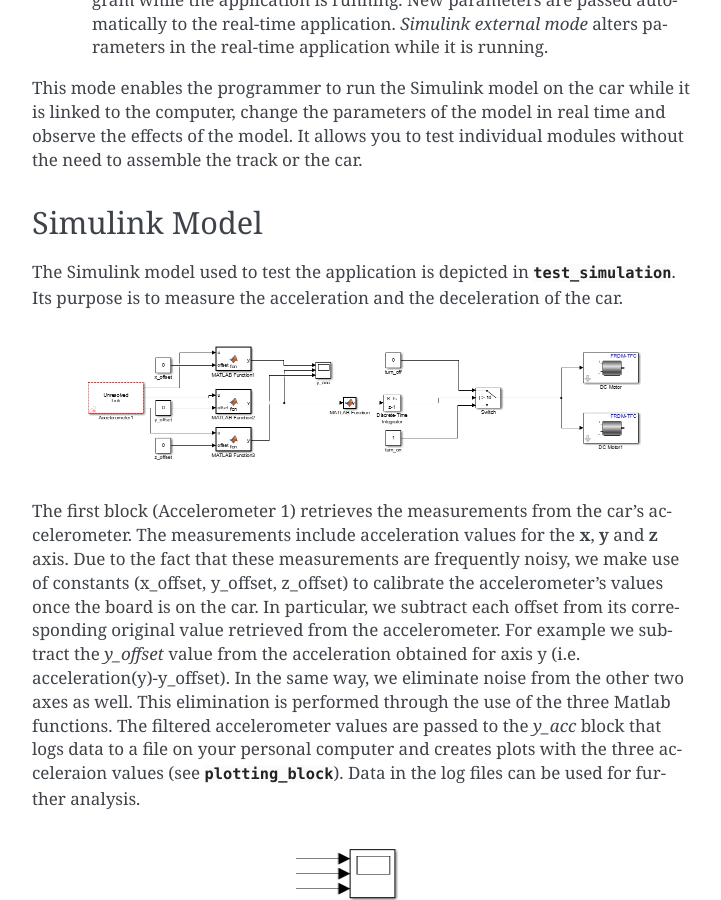
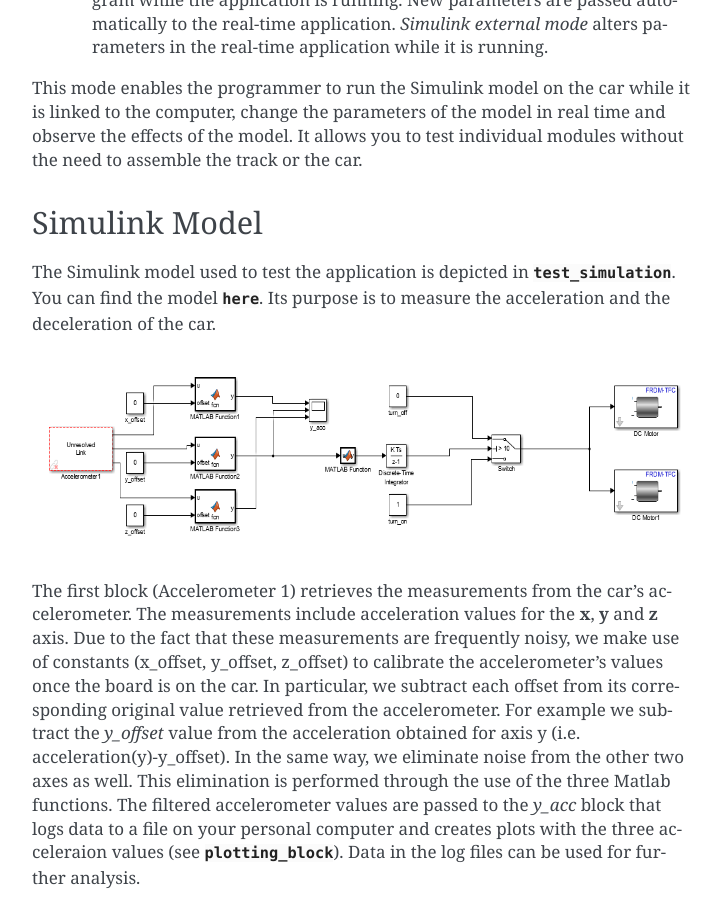
Before and after one commit to 0152la/FreescaleDocumentation, a Sphinx documentation site: the page built from source/testing.rst, in a window 1280 px wide and 900 px high, scrolled down 394 px. Shown: the whole window, without its empty margins (388-1109 px from the left). Built offline with Sphinx 7.4.7, drawn with Linux system fonts in a browser that asks for light colours.

Commit message:
updated testing

```diff
--- a/source/testing.rst
+++ b/source/testing.rst
@@ -13,28 +13,28 @@ This mode enables the programmer to run the Simulink model on the car while it i
 Simulink Model
 --------------
 
-The Simulink model used to test the application is depicted in :numref:`test_simulation`. Its purpose is to measure the acceleration and the deceleration of the car.
+The Simulink model used to test the application is depicted in :numref:`test_simulation`. You can find the model :download:`here <./accelerationTestUnit.slx>`. Its purpose is to measure the acceleration and the deceleration of the car.
 
 .. figure:: Pictures/test_simulation.PNG
-   :scale: 50 %
+   :scale: 70 %
    :name: test_simulation
 
 The first block (Accelerometer 1) retrieves the measurements from the car's accelerometer. The measurements include acceleration values for the **x**, **y** and **z** axis. Due to the fact that these measurements are frequently noisy, we make use of constants (x_offset, y_offset, z_offset) to calibrate the accelerometer's values once the board is on the car. In particular, we subtract each offset from its corresponding original value retrieved from the accelerometer. For example we subtract the *y_offset* value from the acceleration obtained for axis y (i.e. acceleration(y)-y_offset). In the same way, we eliminate noise from the other two axes as well. This elimination is performed through the use of the three Matlab functions. The filtered accelerometer values are passed to the *y_acc* block that logs data to a file on your personal computer and creates plots with the three acceleraion values (see :numref:`plotting_block`). Data in the log files can be used for further analysis.
 
 .. figure:: Pictures/plotting_block.PNG
-   :scale: 50 %
+   :scale: 70 %
    :name: plotting_block
 
 
 .. figure:: Pictures/discrete_time_integrator.PNG
-   :scale: 50 %
+   :scale: 70 %
    :name: discrete_time_integrator
 
 
 Importantly, we feed the acceleration of the y axis to a *Discrete Time Intergrator*  (see :numref:`discrete_time_integrator`) that accumulates the input signal and makes an estimation of the car's speed. Obviously, this model works for setups where the car runs on a flat plane/straight line (since it *disregards* the acceleration values for axes x and z). Finally, we use a switch to turn-off the motors when the desired speed is reached. Naturally, as soon as the motors are turned off the car's speed decreases. In this fashion, the model can measure *both* the *deceleration* and the *acceleration* of the car.
 
 .. figure:: Pictures/counter_block.PNG
-   :scale: 50 %
+   :scale: 70 %
    :name: counter_block
 
 The final requirement is to estimate the elapsed time between the moment when the car had a speed of zero and when the car reached the desired speed. To calculate this interval we created a *counter block*.  The counter block (depicted in :numref:`counter_block`) consists of:
```
Also changed, not shown: 1 other file.
